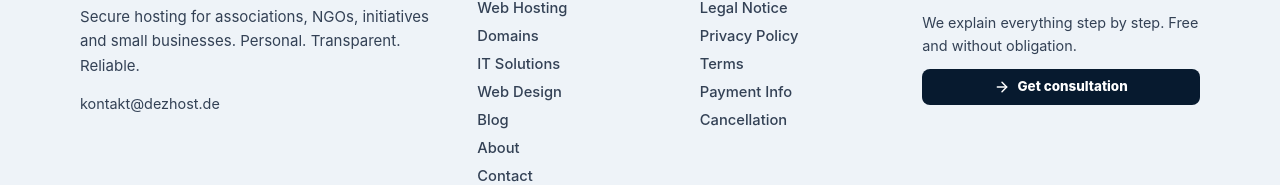
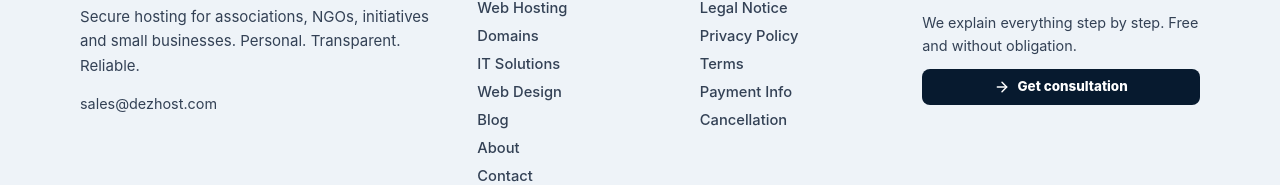
Before and after one commit to kgk45tGg45u/Teculiar, a Next.js app in the folder apps/web/: page /en in a window 1280 px wide. Shown: the part 3711-3896 px from the top of the page. Built offline with nearby package versions, Linux system fonts and the light colour scheme; no server answers.

Commit message:
Footer and tests updated

```diff
--- a/apps/web/components/layout/site-footer.tsx
+++ b/apps/web/components/layout/site-footer.tsx
@@ -65,7 +65,7 @@ export function SiteFooter({ brandLogo, locale, variant = "site" }: { brandLogo?
                 : "Secure hosting for associations, NGOs, initiatives and small businesses. Personal. Transparent. Reliable."}
             </p>
             <div className={styles.contact}>
-              <span>kontakt@dezhost.de</span>
+              <span>sales@dezhost.com</span>
             </div>
           </div>
 
```
Also changed, not shown: 2 other files (tests, documents, lock files or other folders).
